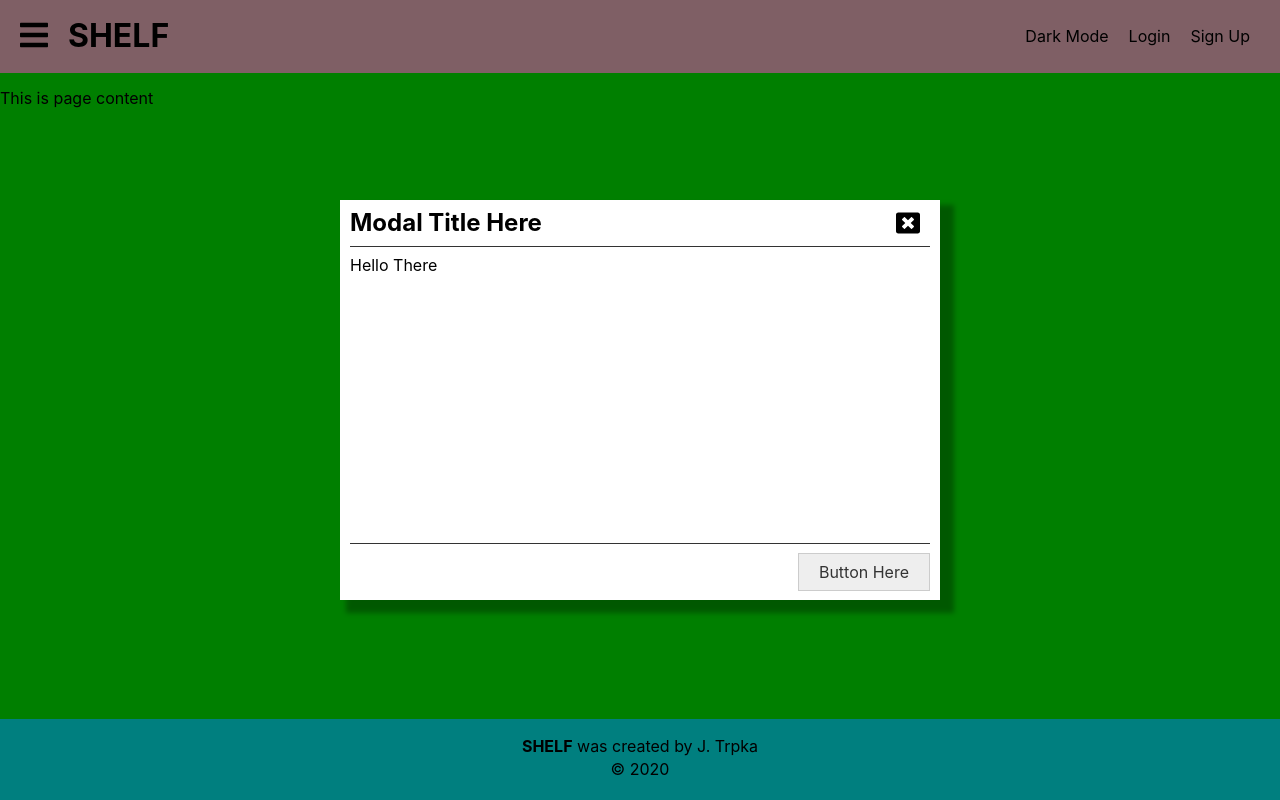
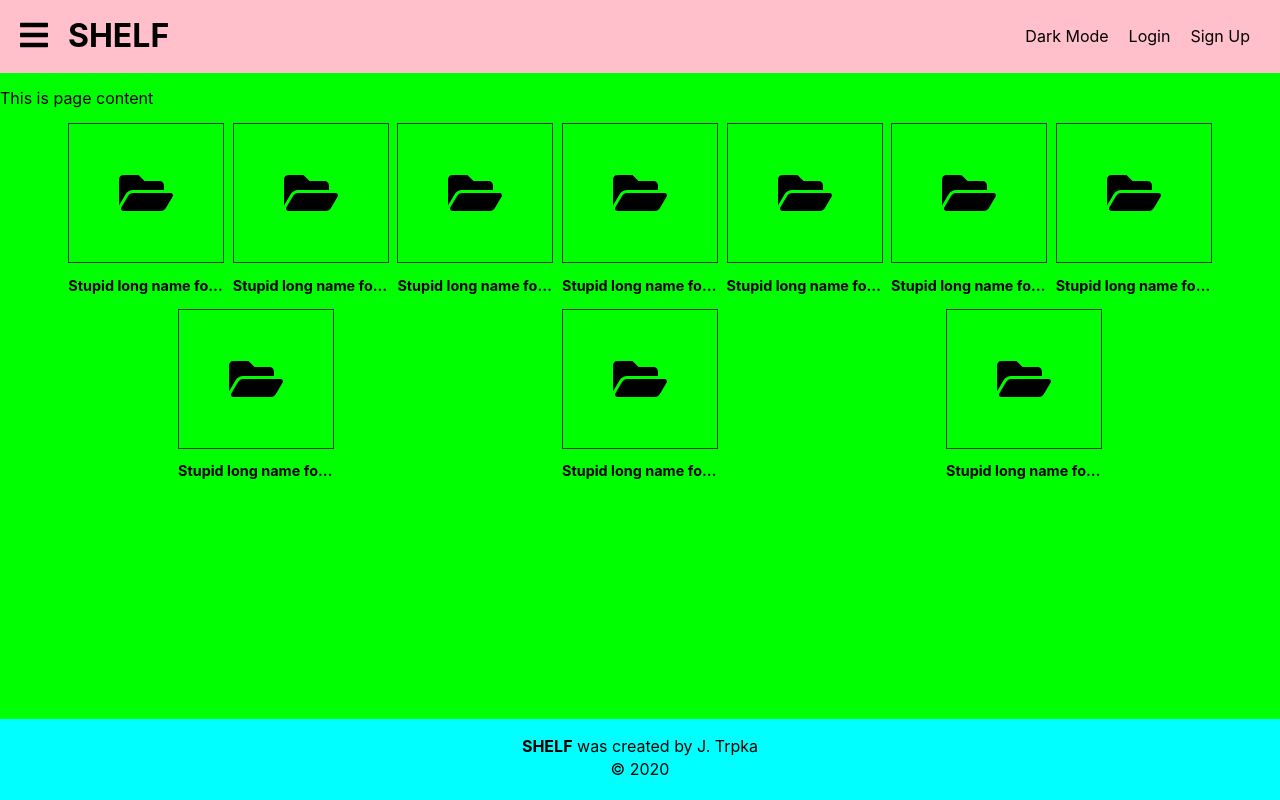
Before and after one commit to jtrpka0912/intranet.bookshelf.react, a React (Create React App) app: page / in a window 1280 px wide. Built offline with nearby package versions, Linux system fonts and the light colour scheme; no server answers.

Commit message:
Constructed the folder tile with some basic stylings.

```diff
--- a/src/components/app/App.tsx
+++ b/src/components/app/App.tsx
@@ -8,15 +8,36 @@ import PageWrapper from '../layout/page/wrapper/PageWrapper';
 import AppContextProvider from '../../contexts/AppContext';
 import ShelfContextProvider from '../../contexts/ShelfContext';
 import Modal, { Size } from '../../components/common/modal/Modal';
+import FolderTile from '../../components/project/folder-tile/FolderTile';
 
 const App = () => {
+    const mockBreadcrumbsStyles = {
+        display: 'flex',
+        flexFlow: 'row wrap',
+        justifyContent: 'space-around',
+        width: '90vw',
+        margin: '0 auto'
+    };
 
     return (
         <AppContextProvider>
             <ShelfContextProvider>
                 <PageWrapper>
                     <p>This is page content</p>
+                    <div style={ mockBreadcrumbsStyles }>
+                        <FolderTile />
+                        <FolderTile />
+                        <FolderTile />
+                        <FolderTile />
+                        <FolderTile />
+                        <FolderTile />
+                        <FolderTile />
+                        <FolderTile />
+                        <FolderTile />
+                        <FolderTile />
+                    </div>
                 </PageWrapper>
+
                 <Modal size={ Size.Large } slide={true}>Hello There</Modal>
             </ShelfContextProvider>
         </AppContextProvider>
--- a/src/components/common/modal/Modal.tsx
+++ b/src/components/common/modal/Modal.tsx
@@ -49,7 +49,7 @@ interface ModalProps {
  * @returns { JSX }
  */
 const Modal: React.FunctionComponent<ModalProps> = (props) => {
-    const [isOpened, toggleModal] = useState(true);
+    const [isOpened, toggleModal] = useState(false);
 
     /**
      * @function overlayClasses
@@ -71,8 +71,6 @@ const Modal: React.FunctionComponent<ModalProps> = (props) => {
         if(!fade && !slide) classArray.push('no-effects');
         if(fade) classArray.push('fade');
         if(slide) classArray.push('slide');
-
-
 
         return classArray.join(' ');
     }
--- /dev/null
+++ b/src/components/project/folder-tile/FolderTile.scss
@@ -0,0 +1,34 @@
+.shelf {
+    $color: #333;
+    $constraintWidth: 156px;
+
+    &-foldertile {
+        &-wrapper {
+            display: inline-block;
+            max-width: $constraintWidth;
+        }
+
+        &-icon {
+            max-width: $constraintWidth;
+            max-height: 140px;
+            padding: 45px 50px;
+            border: 1px solid $color;
+
+            svg {
+                font-size: 3em;
+            }
+        }
+
+        &-name {
+            // Long names will get truncated with overflow, text-overflow, and white-space
+            overflow: hidden;
+            font-size: 0.9em;
+            text-align: center;
+            text-overflow: ellipsis; // This will give it the ... when overflown
+            white-space: nowrap;
+        }
+    }
+}
+
+// Desktop size widths: 156px
+// TV size widths: bigger
--- /dev/null
+++ b/src/components/project/folder-tile/FolderTile.tsx
@@ -0,0 +1,29 @@
+// React
+import React from 'react';
+
+// Font Awesome
+import { FontAwesomeIcon } from '@fortawesome/react-fontawesome';
+import { faFolderOpen } from '@fortawesome/free-solid-svg-icons';
+
+// Styles
+import './FolderTile.scss';
+
+/**
+ * @function FolderTile
+ * @summary Folder Tile Component
+ * @description A folder tile represents a directory in the shelf.
+ * @return { React.ReactNode }
+ */
+const FolderTile: React.FunctionComponent = () => {
+    return (
+        <div className="shelf-foldertile-wrapper">
+            <div className="shelf-foldertile-icon">
+                <FontAwesomeIcon icon={ faFolderOpen } />
+            </div>
+
+            <h3 className="shelf-foldertile-name">Stupid long name for a tile.</h3>
+        </div>
+    );
+};
+
+export default FolderTile;
```
